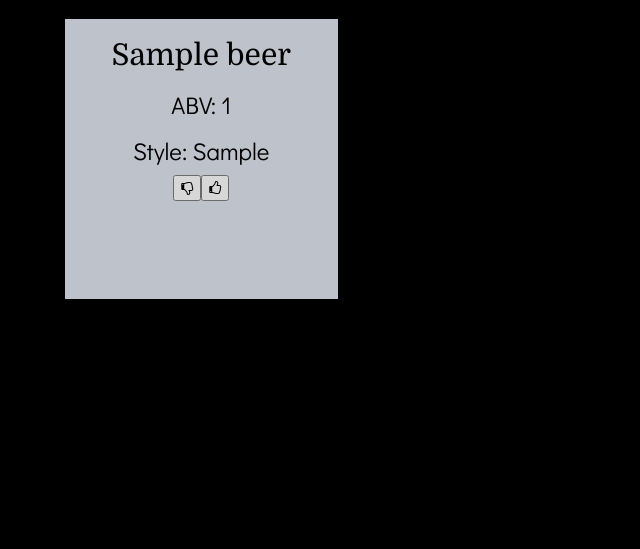
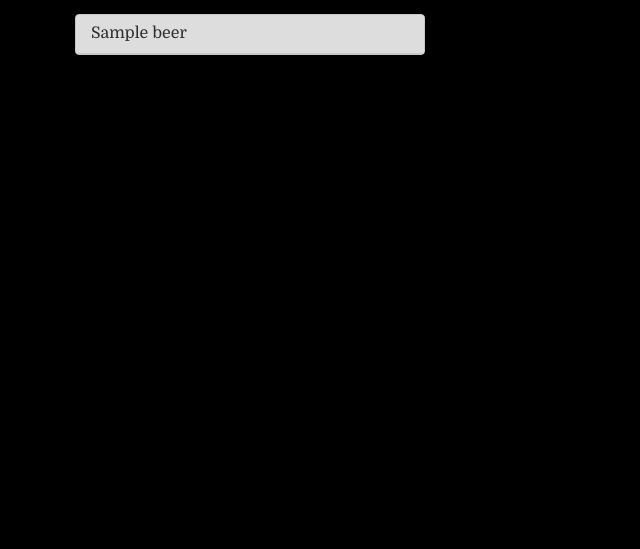
Before and after one commit to mtommarello/Web-Programming-Final, a PHP site: page /beers.php in a window 1280 px wide. Shown: the part 51-600 px from the top of the page, without its empty margins (0-640 px from the left). Run offline with PHP 8.4, Linux system fonts and the light colour scheme; tables that the repository leaves empty hold one stand-in row (values such as "Sample post"); data that the repository does not hold is empty; some libraries are stand-ins or nearby versions.

Commit message:
Changed Beer List to Match Brewer List

```diff
--- a/beers.php
+++ b/beers.php
@@ -20,48 +20,43 @@
                 $query = "SELECT beerName, beerABV, beerStyle FROM beers";
                 $beerCount = 1;
                 if ($result = mysqli_query($dbConnection, $query)){
+
+                        echo '<div class="col-xs-12 col-sm-12 col-md-4 col-lg-4>';
+                            echo '<div class="panel-group" id="accordion">';
                     while ($row = $result->fetch_assoc()) {
-                        echo "<div class='hidden-xs col-sm-6 col-md-4 col-lg-3 beerList' id='beer". $beerCount . " data-beerStyle=". $row["beerStyle"] ."'>";
-                            echo "<h2>" . $row["beerName"] . "</h2>";
-                            echo "<h3>ABV: " . $row["beerABV"] . "</h3>";
-                            echo "<h3>Style: " . $row["beerStyle"] . "</h3>";
-                            echo '<button class="ui-button ui-widget ui-corner-all" id=beer'. $beerCount . 'Like"><i class="fa fa-thumbs-o-down" aria-hidden="true"></i></button>';
-                            echo '<button class="ui-button ui-widget ui-corner-all" id=beer'. $beerCount . 'Like"><i class="fa fa-thumbs-o-up" aria-hidden="true"></i></button>';
-                        echo "</div>";
-                        echo "<div class='col-xs-12 hidden-sm hidden-md hidden-lg beerListXs' id='beer". $beerCount . " data-beerStyle=". $row["beerStyle"] ."'>";
-                            echo "<h2>" . $row["beerName"] . "</h2>";
-                            echo "<h3>ABV: " . $row["beerABV"] . "</h3>";
-                            echo "<h3>Style: " . $row["beerStyle"] . "</h3>";
-                            echo '<button class="ui-button ui-widget ui-corner-all" id=beer'. $beerCount . 'Like"><i class="fa fa-thumbs-o-down" aria-hidden="true"></i></button>';
-                            echo '<button class="ui-button ui-widget ui-corner-all" id=beer'. $beerCount . 'Like"><i class="fa fa-thumbs-o-up" aria-hidden="true"></i></button>';
-                        echo "</div>";
+                                echo '<div class="panel panel-default" data-beerStyle="'. $row["beerStyle"] . '">';
+                                    echo '<div class="panel-heading">';
+                                        echo '<h4 class="panel-title">';
+                                            echo '<a data-toggle="collapse" data-parent="#accordion" href="#beer' . $beerCount . '">' . $row["beerName"] . '</a>';
+                                        echo '</h4>';
+                                    echo '</div>';
+                                    echo '<div id="beer' . $beerCount . '" class="panel-collapse collapse">';
+                                    echo '<div class="panel-body">';
+                                        echo $row["beerName"] . "<br>";
+                                        echo "ABV: " . $row["beerABV"] . "<br>";
+                                        echo "Style: " . $row["beerStyle"] . "<br>";
+                                        echo '<button class="ui-button ui-widget ui-corner-all" id=beer'. $beerCount . 'Like"><i class="fa fa-thumbs-o-down" aria-hidden="true"></i></button>';
+                                        echo '<button class="ui-button ui-widget ui-corner-all" id=beer'. $beerCount . 'Like"><i class="fa fa-thumbs-o-up" aria-hidden="true"></i></button>';
+                                        echo '<div class="likeStatus"></div>';
+                                        echo '</div>';
+                                    echo '</div>';
+                                echo '</div>';
                         $beerCount++;
                     }
+
+                        echo '</div>';
+
+
                 }
             ?>
         </div>
     </div>
-<!--
-//		echo "<tr><th>Beer Name</th><th>Beer ABV</th><th>Beer Style</th></tr>";
-//			foreach($result as $row){
-	//			echo '<tr id="' . $beerCount . '">';
-	//			foreach($row as $key => $val){
-	//				echo "<td>" . $val;
-	//			}
-	//			echo "</tr>";
-	//			$beerCount++;
-//			}
-//	}
-//
-	//if($_SESSION){
-	//	for ($i = 0; i < $beerCount; $i++) {
-	//	echo "<script>$('#" . $i . ").append('<button id = '" . $i . "Like'>Like</button></script>";
-	//	}
-//	}
-//
-//
-//?> -->
 
+<script>
+
+
+
+    </script>
 
 
 <?php
```
Also changed, not shown: brewers.php (+20 -4 lines).
